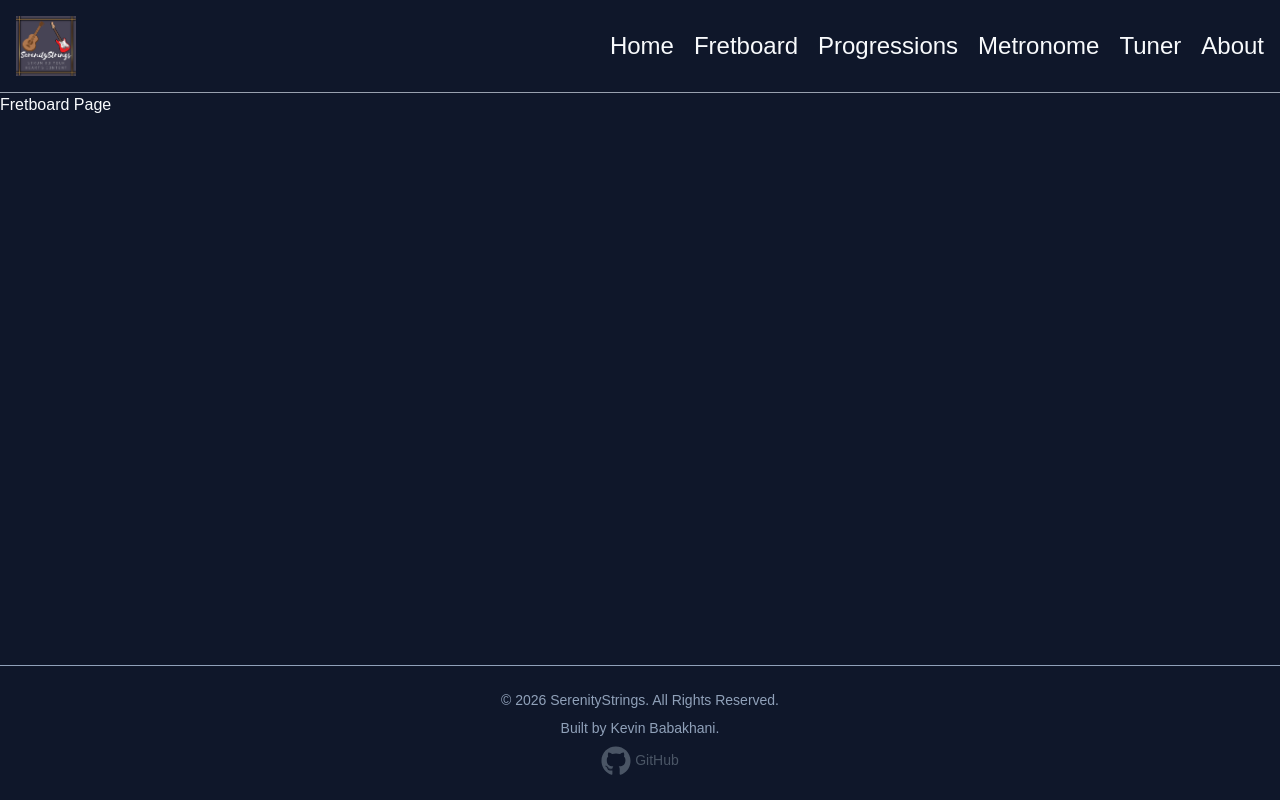
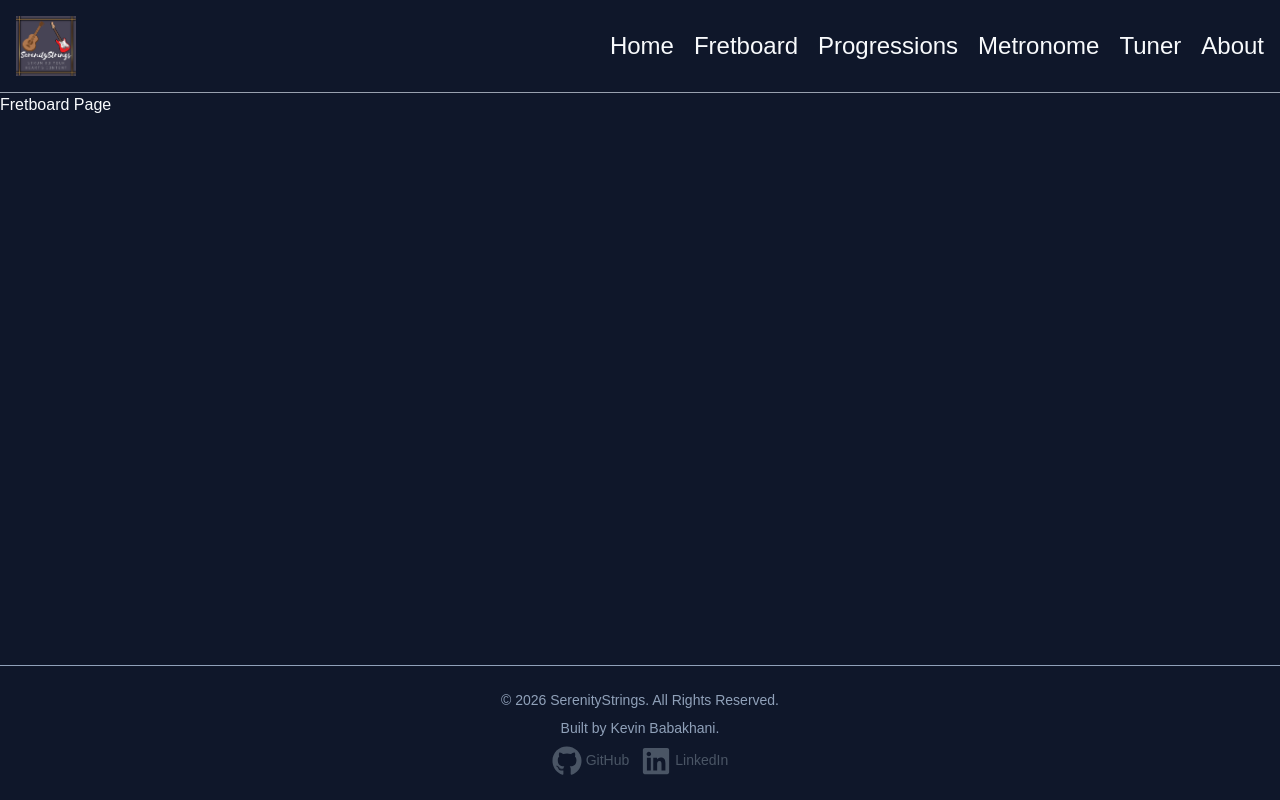
Before and after one commit to SerenityStrings/serenitystrings-client, a Next.js app: page /fretboard in a window 1280 px wide. Built offline with nearby package versions, Linux system fonts and the light colour scheme.

Commit message:
Added LinkedIn to Footer component.

```diff
--- a/src/components/layout/Footer.tsx
+++ b/src/components/layout/Footer.tsx
@@ -1,5 +1,5 @@
 import Link from 'next/link';
-import { FaGithub } from "react-icons/fa";
+import { FaGithub, FaLinkedin } from "react-icons/fa";
 
 const Footer = () => {
   return (
@@ -19,6 +19,16 @@ const Footer = () => {
         <FaGithub size = {30} className = "inline-block mr-1" />
          GitHub
       </Link>
+
+      <Link
+      href = "https://www.linkedin.com/in/kevin-babakhani/"
+      className = "text-sm text-gray-600 hover:text-white"
+      target="_blank"
+      rel="noopener noreferrer"
+      >
+        <FaLinkedin size = {30} className = "inline-block mr-1 ml-3" />
+         LinkedIn
+      </Link>
     </footer>
   );
 }
```
